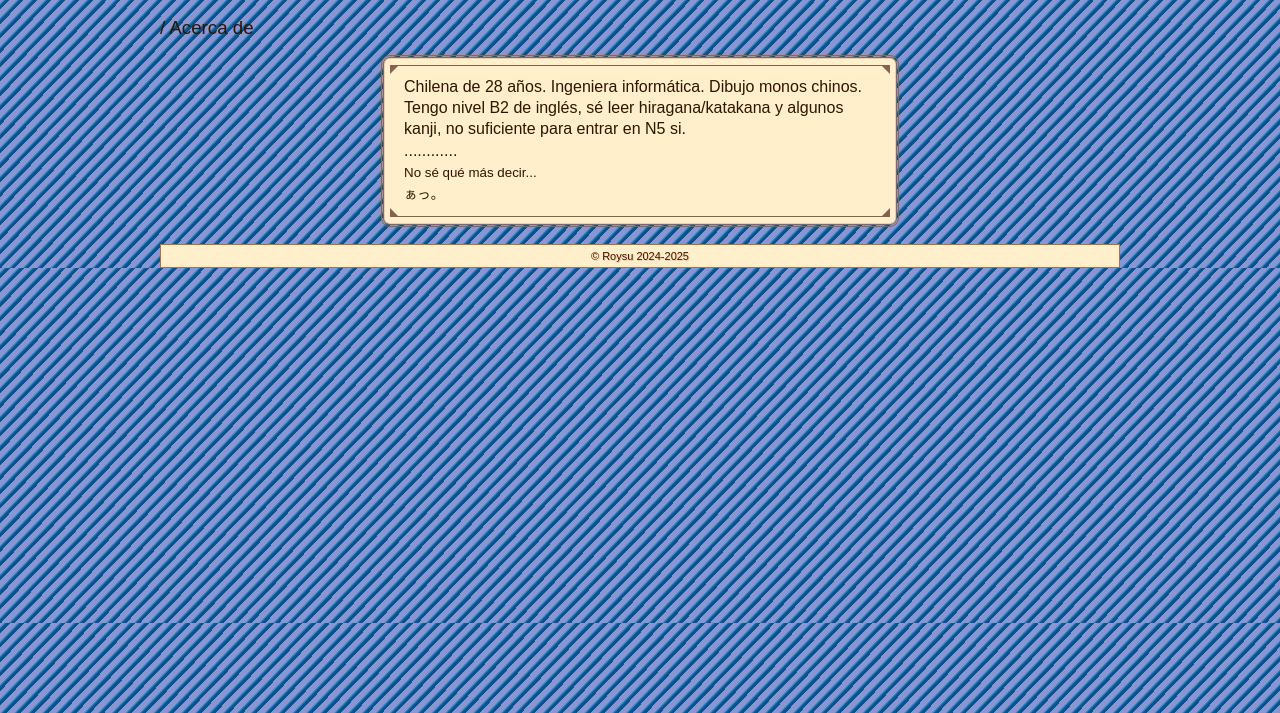
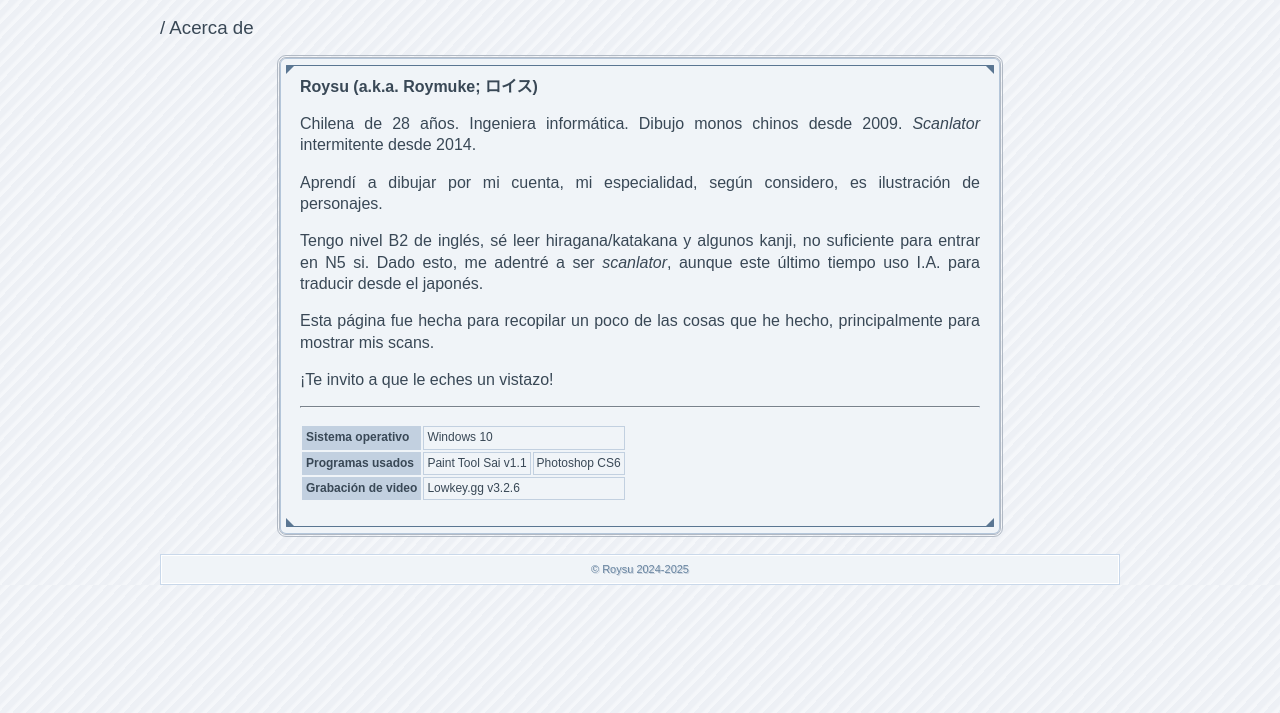
Before and after one commit to roymuke/roymuke.github.io, a plain HTML site: page about.html in a window 1280 px wide. Shown: the part 87-800 px from the top of the page. Drawn offline with nearby package versions, Linux system fonts and the light colour scheme.

Commit message:
Better light mode and minor fixes

```diff
--- a/about.html
+++ b/about.html
@@ -10,16 +10,20 @@
 	<meta property="og:type" content="website"/>
     <meta property="og:locale" content="es_CL"/>
     <meta property="og:locale:alternate" content="en_US"/>
-	<meta property="og:url" content="https://roysu.cl/en/"/>
+	<meta property="og:url" content="https://roysu.cl/about.html"/>
 	<meta property="og:description" content="Conoce un poco sobre Roysu."/>
 	<meta property="og:image" content="https://i.imgur.com/r3EMfPx.png"/>
 	<meta property="og:image:secure_url" content="https://i.imgur.com/r3EMfPx.png"/>
 	<meta property="og:site_name" content="La caja de Roysu"/>
     <link href="./resource/favicon.ico" rel="shortcut icon" type="image/x-icon"/>
     <link href="./resource/main.css" rel="stylesheet" type="text/CSS"/>
-    <link href="./resource/posts.css" rel="stylesheet" type="text/CSS"/>
     <link href="./resource/articles.css" rel="stylesheet" type="text/CSS"/>
     <script src="https://code.jquery.com/jquery-3.7.1.min.js"></script>
+    <style>#about{width:720px;margin:0 auto;}
+#about .entry{line-height:16pt;text-align:justify;text-justify:distribute;}
+table td, table th{font-size:12px;border:1px solid var(--bordeblockquote);padding:0 3px;}
+th{background-color:var(--bordeblockquote);}
+hr{border-color:var(--bordeblockquote) var(--bordeblockquote) var(--fondo) var(--bordeblockquote);}</style>
 </head>
 <body>
     <header>
@@ -58,12 +62,22 @@
     </header>
     <h3 style="font-weight:initial;">/ Acerca de</h3>
     <main>
-        <section id="principal">
-            <article class="entry" style="line-height:16pt;">
-                Chilena de 28 años. Ingeniera informática. Dibujo monos chinos. Tengo nivel B2 de inglés, sé leer hiragana/katakana y algunos kanji, no suficiente para entrar en N5 si.<br/>
-                ............<br/>
-                <small>No sé qué más decir...</small><br/>
-                <small>ぁっ。</small>
+        <section id="about">
+            <article class="entry about">
+                <h4>Roysu (a.k.a. Roymuke; ロイス)</h4>
+                <p>Chilena de 28 años. Ingeniera informática. Dibujo monos chinos desde 2009. <em>Scanlator</em> intermitente desde 2014.</p>
+                <p>Aprendí a dibujar por mi cuenta, mi especialidad, según considero, es ilustración de personajes.</p>
+                <p>Tengo nivel B2 de inglés, sé leer hiragana/katakana y algunos kanji, no suficiente para entrar en N5 si. Dado esto, me adentré a ser <em>scanlator</em>, aunque este último tiempo uso I.A. para traducir desde el japonés.</p>
+                <p>Esta página fue hecha para recopilar un poco de las cosas que he hecho, principalmente para mostrar mis scans.</p>
+                <p>¡Te invito a que le eches un vistazo!</p>
+                <hr>
+                <p>
+                    <table>
+                        <tr><th align="left">Sistema operativo</th><td colspan="2">Windows 10</td></tr>
+                        <tr><th align="left">Programas usados</th><td>Paint Tool Sai v1.1</td><td>Photoshop CS6</td></tr>
+                        <tr><th align="left">Grabación de video</th><td colspan="2">Lowkey.gg v3.2.6</td></tr>
+                    </table>
+                </p>
             </article>
         </section>
     </main>
--- a/resource/articles.css
+++ b/resource/articles.css
@@ -1,6 +1,6 @@
 /*Entries*/
 #principal{width:512px;margin:0 auto;}
-.entry{background-color:var(--base);margin:20px 0;padding:5px 20px;box-shadow:inset 0 0 0px 1px var(--inner);outline:3px double var(--bordes2);/*background-image:radial-gradient(farthest-corner at 100% -5%,#1e2637 10%,var(--base) 70%, #101620 80%,var(--base) 90%);*/}
+.entry{background-color:var(--base);margin:20px 0;padding:5px 20px;box-shadow:inset 0 0 0px 1px var(--inner);outline:3px double var(--bordeArticleEntry);/*background-image:radial-gradient(farthest-corner at 100% -5%,#1e2637 10%,var(--base) 70%, #101620 80%,var(--base) 90%);*/}
 .entry:first-child{margin-top:0;}
 .entry::before{
   border-top:1px solid var(--fuente2);
@@ -25,13 +25,21 @@
   border-bottom:8px solid transparent;
   margin-top:5px;position:relative;}
 .entry h4{margin:initial;}
-.entry .cover{background-color:var(--bordes);height:341px;margin-right:20px;float:left;display:flex;align-items:center;}
+.entry .cover{background-color:var(--bordes);height:341px;margin-right:20px;float:left;display:flex;align-items:center;margin-top:8px;outline:3px double var(--fuente2);outline-offset:2px;}
 .entry .cover img{max-width:240px;}
 .entry .content{margin-left:260px;min-height:341px;margin-bottom:20px;}
 .entry .firstch{text-align:right;margin-top:-2.8em;margin-bottom:20px;}
 .entry .firstch button{width:190px;padding:10px 0;}
 .entry a:not(.goto):hover{color:var(--rojo);}
 .entry .chlist a:hover::after{content:' »';}
-a.goto, .goto{background-image:linear-gradient(to bottom,rgb(245,120,120),var(--rojo) 40%,rgb(145,0,20) 55%,rgb(245,0,20));border-radius:3px;border:1px solid #ff5b63;color:white;padding:3px 10px;text-decoration:none;width:90px;display:inline-block;text-align:center;text-shadow:1px 1px 0 black;outline:1px solid var(--btnBorder);}
+a.goto, .goto{background-image:var(--btnFondo);border-radius:3px;border:1px solid #ff5b63;color:white;padding:3px 10px;text-decoration:none;width:90px;display:inline-block;text-align:center;text-shadow:1px 1px 0 black;outline:1px solid var(--btnBorder);}
 .goto:hover{filter:brightness(120%);}
 .goto:active{filter:brightness(80%);}
+@media (prefers-color-scheme:dark){
+:root{
+  --btnFondo:linear-gradient(to bottom,rgb(245,120,120),var(--rojo) 40%,rgb(145,0,20) 55%,rgb(245,0,20));}
+}
+@media (prefers-color-scheme:light){
+:root{
+  --btnFondo:linear-gradient(to bottom, rgb(245, 140, 140), var(--rojo) 40%, rgb(180, 40, 60) 55%, rgb(210, 60, 80));}
+}
--- a/resource/main.css
+++ b/resource/main.css
@@ -6,23 +6,26 @@
   --rojo:#ff163d;
   --sizeBorderRad:6px;
   color:var(--fuente);
-  scrollbar-color:var(--bordes3) var(--header);
+  scrollbar-color:var(--bordeblockquote) var(--header);
   scrollbar-width:thin;}
-:root a{/*color:var(--azul);*/color:var(--fuente);text-decoration:underline dotted rgba(0,136,255,.8);}
+:root a{color:var(--fuente);text-decoration:underline dotted rgba(0,136,255,.8);}
 @media (prefers-color-scheme:dark){
 :root{
   --fondo:#00070c;
-  --fondito:repeating-linear-gradient(-46deg,var(--fondo),var(--fondo),black 5px,black 10px);
+  --fondoAccent:black;
+  --fondito:repeating-linear-gradient(-46deg,var(--fondo),var(--fondo),var(--fondoAccent) 5px,var(--fondoAccent) 10px);
   --header:#0e1219;
   --headerLight:#1f293e;
   --borderHeaderLight:#384d6f;
   --base:#161c27;
+  --blockquote:#1e2738;
   --bordes:#1e2738;
-  --bordes2:#222e40;
-  --bordes3:#2e3e4f;
+  --bordeArticleEntry:#222e40;
+  --bordeblockquote:#2e3e4f;
   --inner:#334660;
   --divisorT:#0c0d0f;
   --divisorB:#1e2f3e;
+  --outline:transparent;
   --fuente:#a7b7c5;
   --fuente2:#506e88;
   --fuente3:#778ea2;
@@ -31,29 +34,36 @@
 }
 @media (prefers-color-scheme:light){
 :root{
-  --fondo:#005693;
-  --fondito:repeating-linear-gradient(-46deg,var(--fondo),var(--fondo),#8897d2 5px,#8897d2 10px);
-  --header:#ecb17c;
-  --headerLight:#ffd9be;
-  --borderHeaderLight:#e6a287;
-  --base:#ffefca;
-  --bordes:#ae704b;
-  --bordes2:#916544;
-  --bordes3:#8e5831;
-  --inner:#f2caac;
-  --divisorT:#a6715b;
-  --divisorB:#fbd6b0;
-  --fuente:#311500;
-  --fuente2:#886050;
-  --fuente3:#a29677;
-  --textShadow:#ffbe9e;
-  --btnBorder:#9b2f2f;}
+  --fondo:#f5f7fa;
+  --fondoAccent:#edf0f5;
+  --fondito:repeating-linear-gradient(-46deg,var(--fondo),var(--fondo),var(--fondoAccent) 5px,var(--fondoAccent) 10px);
+  --header:#e4e9f0;
+  --headerLight:#edf1f7;
+  --borderHeaderLight:#c8d1e0;
+  --base:#f0f4f8;
+  --blockquote:#dde5ee;
+  --bordes:#c9d8ea;
+  --bordeArticleEntry:#b1b9c4;
+  --bordeblockquote:#c2d0e0;
+  --inner:#b4c6da;
+  --divisorT:var(--bordes);
+  --divisorB:white;
+  --outline:white;
+  --fuente:#394856;
+  --fuente2:#5a7692;
+  --fuente3:#6784a0;
+  --textShadow:#c3cdd9;
+  --btnBorder:#e6c0c7;
+  --azul:#0074d9;
+  --rojo:#e6163a;}
 }
+::selection{color:white;background-color:var(--rojo);text-shadow:initial;}
+:focus-visible{outline:1px dotted var(--azul) !important;box-shadow:inset 0 0 20em rgba(0,136,255,.25);}
 html{font-family:sans-serif,arial,serif;}
 body{background-image:var(--fondito);margin:0 auto;max-width:960px;}
 body.chapter{max-width:initial;}
 /*Header*/
-header{background-color:var(--header);border-bottom:1px solid var(--bordes);margin-bottom:20px;padding:15px 18px;display:flex;justify-content:space-between;align-items:center;background-image:linear-gradient(to bottom,var(--headerLight),var(--header));border-top:1px solid var(--borderHeaderLight);}
+header{background-color:var(--header);border-bottom:1px solid var(--bordes);margin-bottom:20px;padding:15px 18px;display:flex;justify-content:space-between;align-items:center;background-image:linear-gradient(to bottom,var(--headerLight),var(--header));border-top:1px solid var(--borderHeaderLight);border-right:1px solid var(--bordes);border-left:1px solid var(--bordes);outline:1px solid var(--outline);}
 main#inicio{display:flex;align-items:flex-start;}
 header h1{margin:initial;font-family:serif;}
 header nav{text-align:right;}
@@ -61,10 +71,13 @@ header nav a{display:inline-block;border-radius:3px;color:var(--fuente3);}
 header nav a:hover{color:var(--hover);}
 header a#title path, header nav a path{transition:all 0.15s ease-in-out;}
 header a#title:hover  path, header nav a:hover svg path{fill:var(--rojo);}
-header a:hover svg{-webkit-filter:drop-shadow(3px 3px 2px rgba(0,0,0,.7));filter:drop-shadow(3px 3px 2px rgba(0,0,0,.7));}
+header a:hover svg{-webkit-filter:drop-shadow(1px 1px 2px rgba(0,0,0,.7));filter:drop-shadow(1px 1px 2px rgba(0,0,0,.7));}
 header #title{text-decoration:none;}
+header #adorno{fill:var(--fuente2);}
 header .lang{background-color:var(--rojo);border-radius:3px;padding:2px 3px;color:white;font-size:11px;position:relative;top:-5px;right:8px;text-shadow:1px 1px 2px black;}
 /*extra for entries/posts*/
 .entry, #posts{border-radius:var(--sizeBorderRad);}
 /*Footer*/
-footer{background:var(--base);border:1px solid var(--bordes);font-size:11px;margin-top:10px;padding:5px;text-shadow:1px 1px 0px var(--textShadow);text-align:center;}
+footer{color:var(--fuente3);background:var(--base);border:1px solid var(--bordes);font-size:11px;line-height:14pt;margin-top:10px;padding:5px;text-shadow:1px 1px 0px var(--textShadow);text-align:center;outline:1px solid var(--outline);outline-offset:-2px;}
+footer nav a{text-decoration:none !important;}
+footer nav a:hover{color:var(--rojo);}
--- a/resource/reader.css
+++ b/resource/reader.css
@@ -12,7 +12,7 @@ header{margin-left:auto;margin-right:auto;max-width:960px;}
 .entry.info-manga .content .info b{display:inline-block;width:80px;color:var(--fuente3);}
 .entry.info-manga .info{font-size:11pt;line-height:18pt;}
 
-article blockquote{background-color:var(--bordes);border:1px solid var(--bordes3);font-style:italic;margin:initial;padding:10px;text-align:justify;text-justify:distribute;line-height:16pt;}
+article blockquote{background-color:var(--blockquote);border:1px solid var(--bordeblockquote);font-style:italic;margin:initial;padding:10px;text-align:justify;text-justify:distribute;line-height:16pt;}
 
 .chlist th{border-bottom:1px solid var(--bordes);}
 .chlist td{padding:10px;}
```
Also changed, not shown: en/index.html (+2 -2 lines), en/reader/index.html (+1 -1 lines), en/reader/wacha/index.html (+6 -3 lines), index.html (+2 -2 lines), portfolio.html (+5 -5 lines), reader/index.html (+1 -1 lines).
